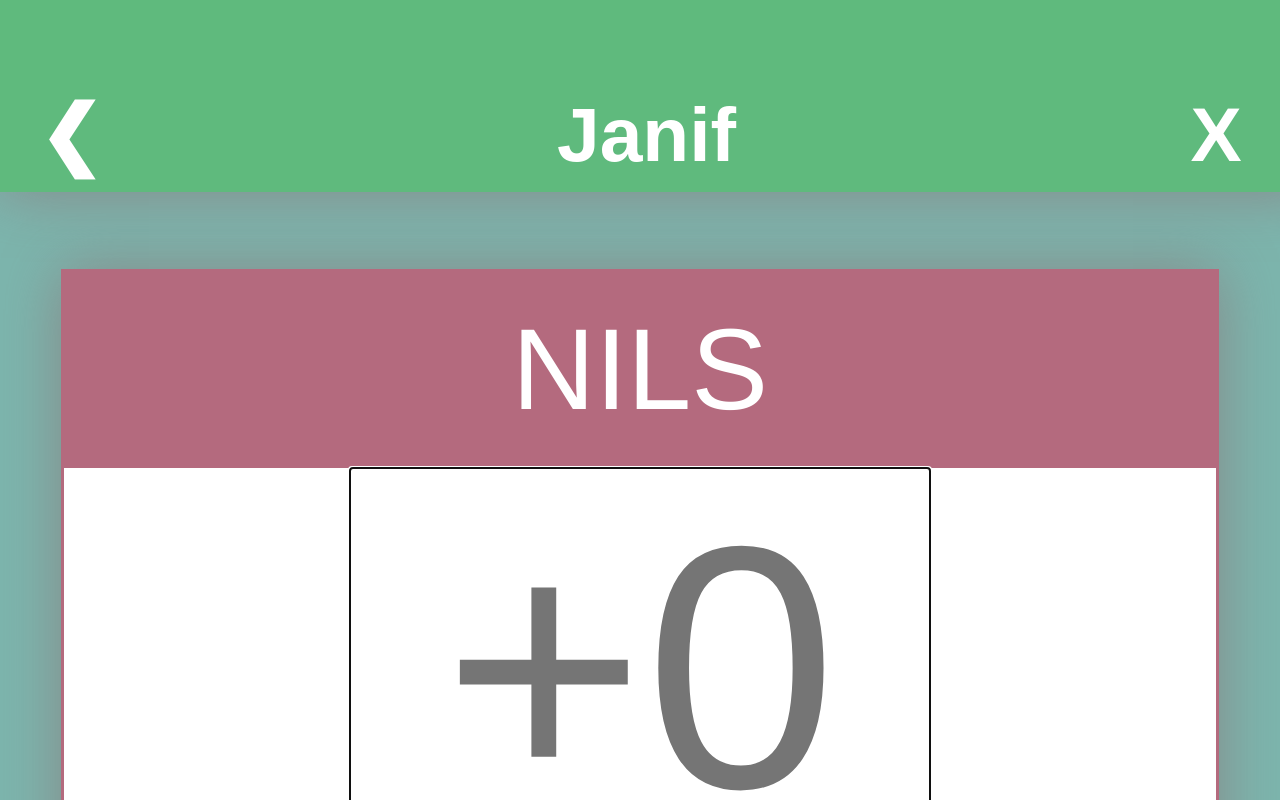
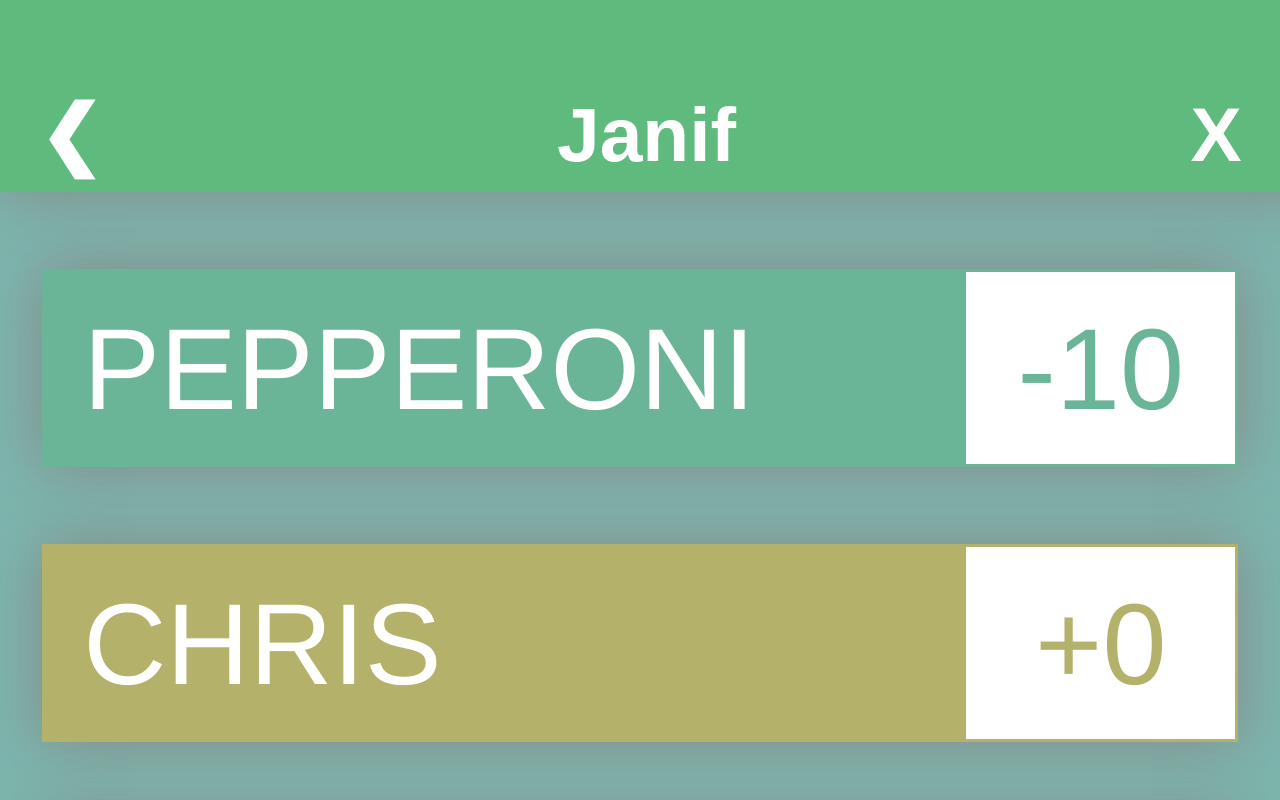
Before and after one commit to nlhiorth/janif, a React (Create React App) app in the folder janif-react/: page / in a window 1280 px wide. Shown: the top 800 px of the page. Built offline with nearby package versions, Linux system fonts and the light colour scheme.

Commit message:
View switching

```diff
--- a/janif-react/src/components/Common/ScoreCard.jsx
+++ b/janif-react/src/components/Common/ScoreCard.jsx
@@ -114,6 +114,7 @@ class ScoreCard extends Component {
       }));
     } else {
       // Go to next page
+      this.props.goto('summary');
     }
     this.focus();
   }
--- /dev/null
+++ b/janif-react/src/components/ViewManager.css
@@ -0,0 +1,25 @@
+.wipe-enter {
+  opacity: 0.01;
+  position: absolute;
+  z-index: 1000;
+  transform: translate(100vw, 0);
+}
+
+.wipe-enter.wipe-enter-active {
+  opacity: 1;
+  transform: translate(0, 0);
+  transition: 500ms ease;
+}
+
+.wipe-leave {
+  opacity: 1;
+  position: absolute;
+  z-index: 100;
+  transform: translate(0, 0);
+}
+
+.wipe-leave.wipe-leave-active {
+  opacity: 0.01;
+  transform: translate(-100vw, 0);
+  transition: 500ms ease;
+}
--- a/janif-react/src/components/ViewManager.jsx
+++ b/janif-react/src/components/ViewManager.jsx
@@ -1,20 +1,41 @@
 import React, { Component } from 'react';
+import CSSTransitionGroup from 'react-transition-group/CSSTransitionGroup';
+
 import Scoring from './Views/Scoring.jsx'
 import Summary from './Views/Summary.jsx'
 import Main from './Views/Main.jsx'
 import Header from './Common/Header.jsx';
 import HeadSpace from './Common/HeadSpace.jsx';
+import './ViewManager.css';
 
 class ViewManager extends Component {
+  constructor(props) {
+    super(props);
+    this.goto = this.goto.bind(this);
+    this.state = {
+      curView: 'summary',
+    };
+  }
+
+  goto(nextView) {
+      this.setState((prevState) => ({
+        curView: nextView,
+      }), () => (console.log('Changed view to: ' + this.state.curView)));
+  }
 
   render() {
     return (
       <div className="ViewManager">
         <Header />
         <HeadSpace />
-        {true && <Scoring />}
-        {false && <Summary />}
-        {false && <Main />}
+        <CSSTransitionGroup
+          transitionName="wipe"
+          transitionEnterTimeout={500}
+          transitionLeaveTimeout={500}>
+          {(this.state.curView === 'scoring') && <Scoring key="scoring" goto={this.goto} />}
+          {(this.state.curView === 'summary') && <Summary key="summary" goto={this.goto} />}
+          {(this.state.curView === 'main') && <Main key="main" goto={this.goto} />}
+        </CSSTransitionGroup>
       </div>
     );
   }
--- a/janif-react/src/components/Views/Main.jsx
+++ b/janif-react/src/components/Views/Main.jsx
@@ -66,7 +66,7 @@ class Main extends Component {
           </ol>
         </div>
         <div className="RightColumn">
-          <Next label='CONTINUE'/>
+          <Next label='CONTINUE' onClick={() => this.props.goto('scoring')}/>
           <ol className="PlayerList">
             {this.state.players.sort((a, b) => {
               return a.score - b.score
--- a/janif-react/src/components/Views/Scoring.jsx
+++ b/janif-react/src/components/Views/Scoring.jsx
@@ -11,7 +11,7 @@ class Scoring extends Component {
   render() {
     return (
       <div className="Scoring">
-        <ScoreCard />
+        <ScoreCard goto={this.props.goto}/>
       </div>
     );
   }
--- a/janif-react/src/components/Views/Summary.jsx
+++ b/janif-react/src/components/Views/Summary.jsx
@@ -59,7 +59,7 @@ class Summary extends Component {
         </div>
         <div className="SummaryButtons">
           <Last label='GO BACK'/>
-          <Next label='CONTINUE'/>
+          <Next label='CONTINUE' onClick={() => this.props.goto('main')}/>
         </div>
       </div>
     );
```
